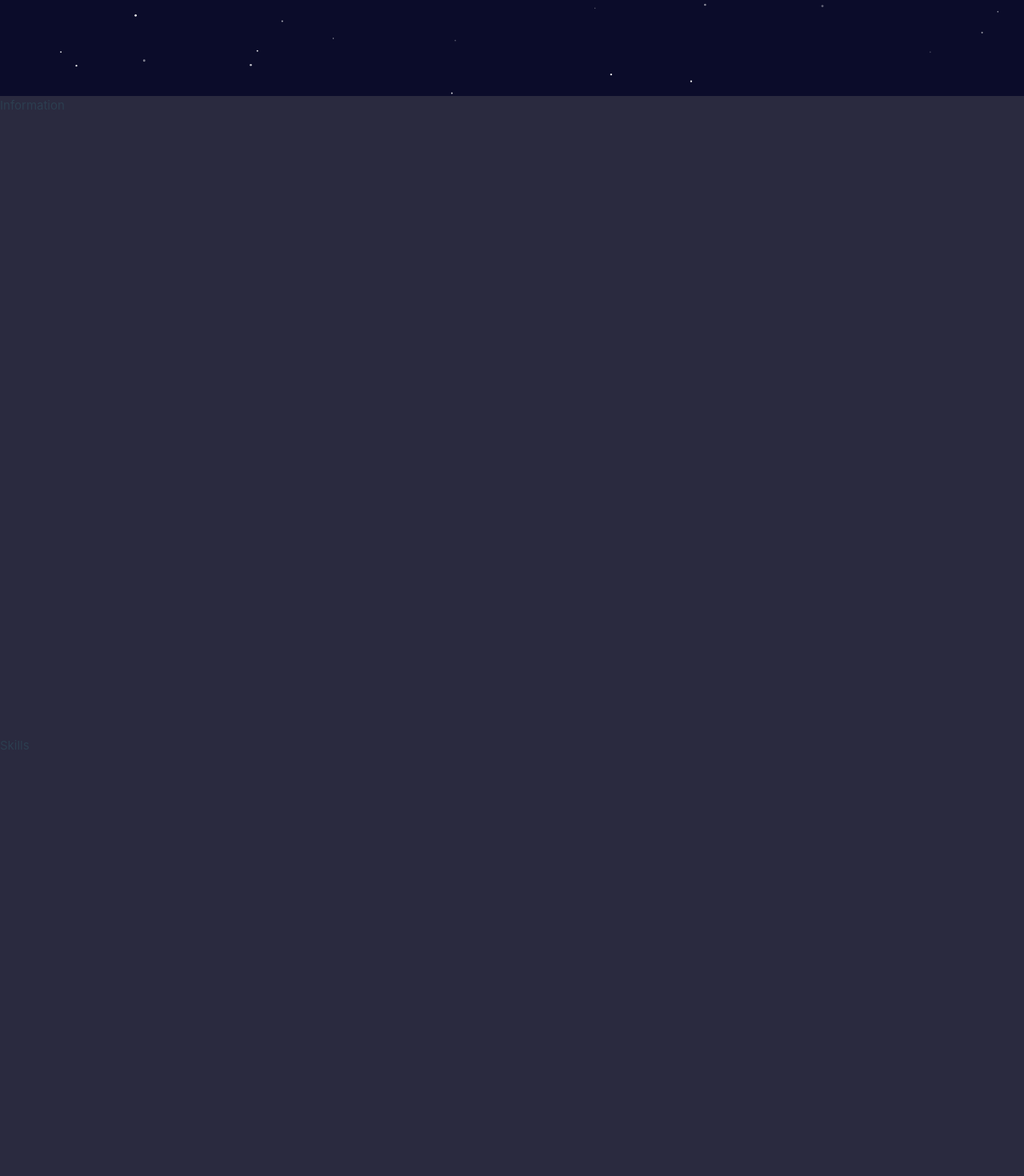
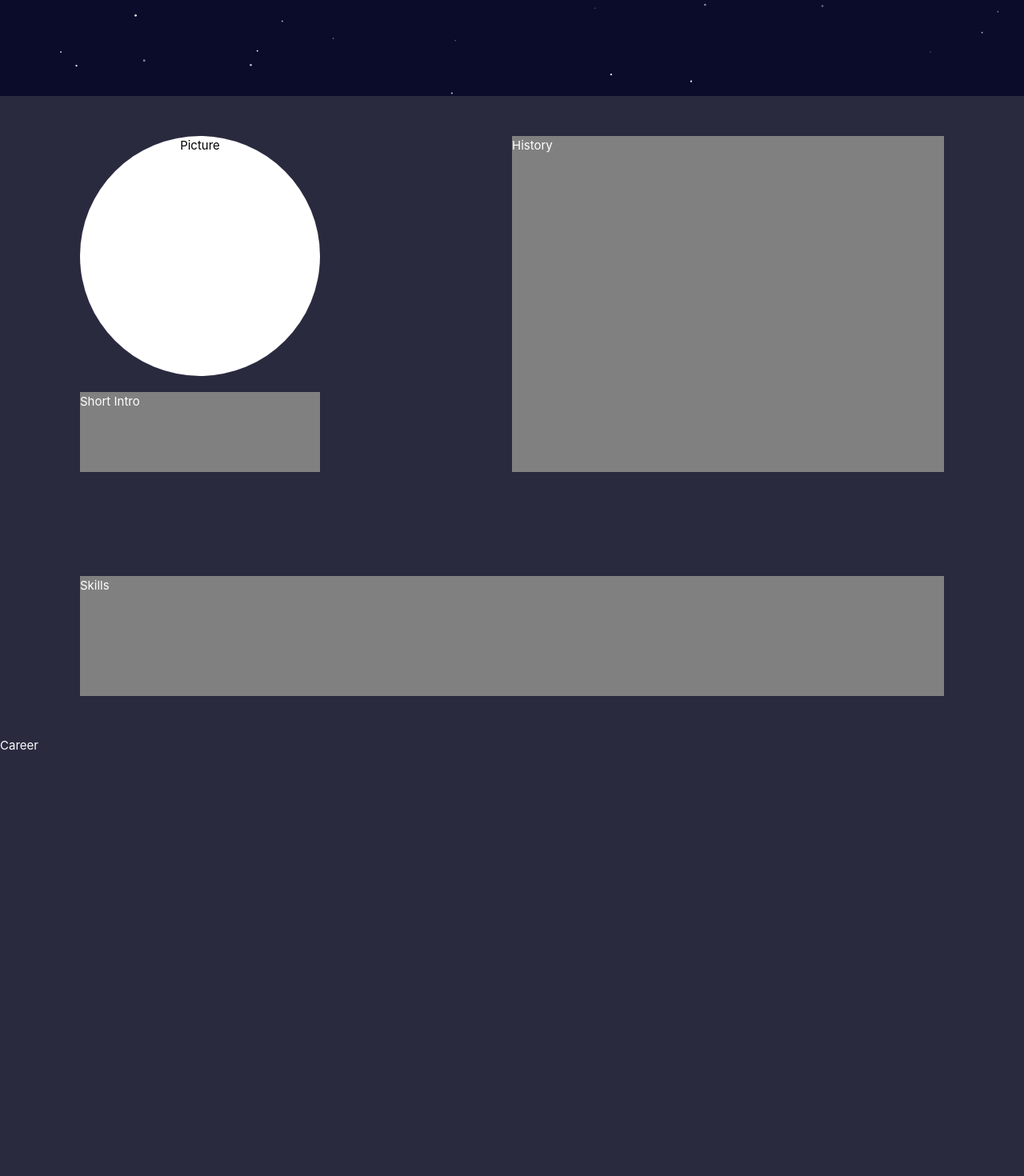
Before and after one commit to DevWonny/NewPortfolio, a Vue app: page / in a window 1280 px wide. Shown: the part 680-2150 px from the top of the page at 80% size. Built offline with nearby package versions, Linux system fonts and the light colour scheme.

Commit message:
Introduce Component 구조 구현

```diff
--- a/src/App.vue
+++ b/src/App.vue
@@ -1,8 +1,7 @@
 <script setup lang="ts">
 // component
 import Intro from '@/components/Intro.vue'
-import Information from '@/components/Information.vue'
-import Skills from '@/components/Skills.vue'
+import Introduce from '@/components/Introduce.vue'
 import Career from '@/components/Career.vue'
 import Project from '@/components/Project.vue'
 import Contact from '@/components/Contact.vue'
@@ -11,8 +10,7 @@ import Contact from '@/components/Contact.vue'
 <template>
   <div>
     <Intro></Intro>
-    <Information></Information>
-    <Skills></Skills>
+    <Introduce></Introduce>
     <Career></Career>
     <Project></Project>
     <Contact></Contact>
@@ -24,8 +22,7 @@ div.intro-container {
   background-color: #0b0c2a;
 }
 
-div.information-container,
-div.skills-container,
+div.introduce-container,
 div.career-container,
 div.project-container {
   background-color: #2a2a3f;
--- a/src/assets/main.css
+++ b/src/assets/main.css
@@ -1,6 +1,9 @@
 @import './base.css';
 @import 'tailwindcss';
 
+#app {
+  color: #fff;
+}
 /* #app {
   max-width: 1280px;
   margin: 0 auto;
--- a/src/components/Information.vue
+++ /dev/null
@@ -1,7 +0,0 @@
-<script setup lang="ts"></script>
-
-<template>
-  <div class="information-container w-screen h-screen">Information</div>
-</template>
-
-<style scoped lang="scss"></style>
--- a/src/components/Intro.vue
+++ b/src/components/Intro.vue
@@ -3,7 +3,7 @@
   <canvas ref="canvas" class="fixed top-0 left-0 w-full h-full z-0"></canvas>
   <!-- * 하단 스크롤 효과 필요 -->
   <div class="intro-container w-screen h-screen">
-    <h1 class="">Wonny <br />Portfolio</h1>
+    <h1 class="text-9xl">WONNY <br />PORTFOLIO</h1>
   </div>
 </template>
 
@@ -138,4 +138,10 @@ canvas {
   display: block;
   z-index: -1;
 }
+
+div.intro-container {
+  h1 {
+    line-height: 1.2;
+  }
+}
 </style>
--- /dev/null
+++ b/src/components/Introduce.vue
@@ -0,0 +1,48 @@
+<script setup lang="ts"></script>
+
+<template>
+  <div class="introduce-container w-screen h-screen flex flex-col justify-between">
+    <div class="top-container flex justify-between">
+      <div class="self-intro flex flex-col gap-[20px]">
+        <div class="picture text-center">Picture</div>
+        <div class="short-intro">Short Intro</div>
+      </div>
+
+      <div class="self-history">History</div>
+    </div>
+
+    <div class="bot-container">Skills</div>
+  </div>
+</template>
+
+<style scoped lang="scss">
+div.introduce-container {
+  padding: 50px 100px;
+  div.top-container {
+    div.self-intro {
+      div.picture {
+        border-radius: 50%;
+        background-color: white;
+        width: 300px;
+        height: 300px;
+        color: #000;
+      }
+      div.short-intro {
+        background-color: gray;
+        width: 300px;
+        height: 100px;
+      }
+    }
+
+    div.self-history {
+      background-color: gray;
+      width: 50%;
+    }
+  }
+  div.bot-container {
+    width: 100%;
+    height: 150px;
+    background-color: gray;
+  }
+}
+</style>
--- a/src/components/Skills.vue
+++ /dev/null
@@ -1,7 +0,0 @@
-<script setup lang="ts"></script>
-
-<template>
-  <div class="skills-container w-screen h-screen">Skills</div>
-</template>
-
-<style scoped lang="scss"></style>
```
